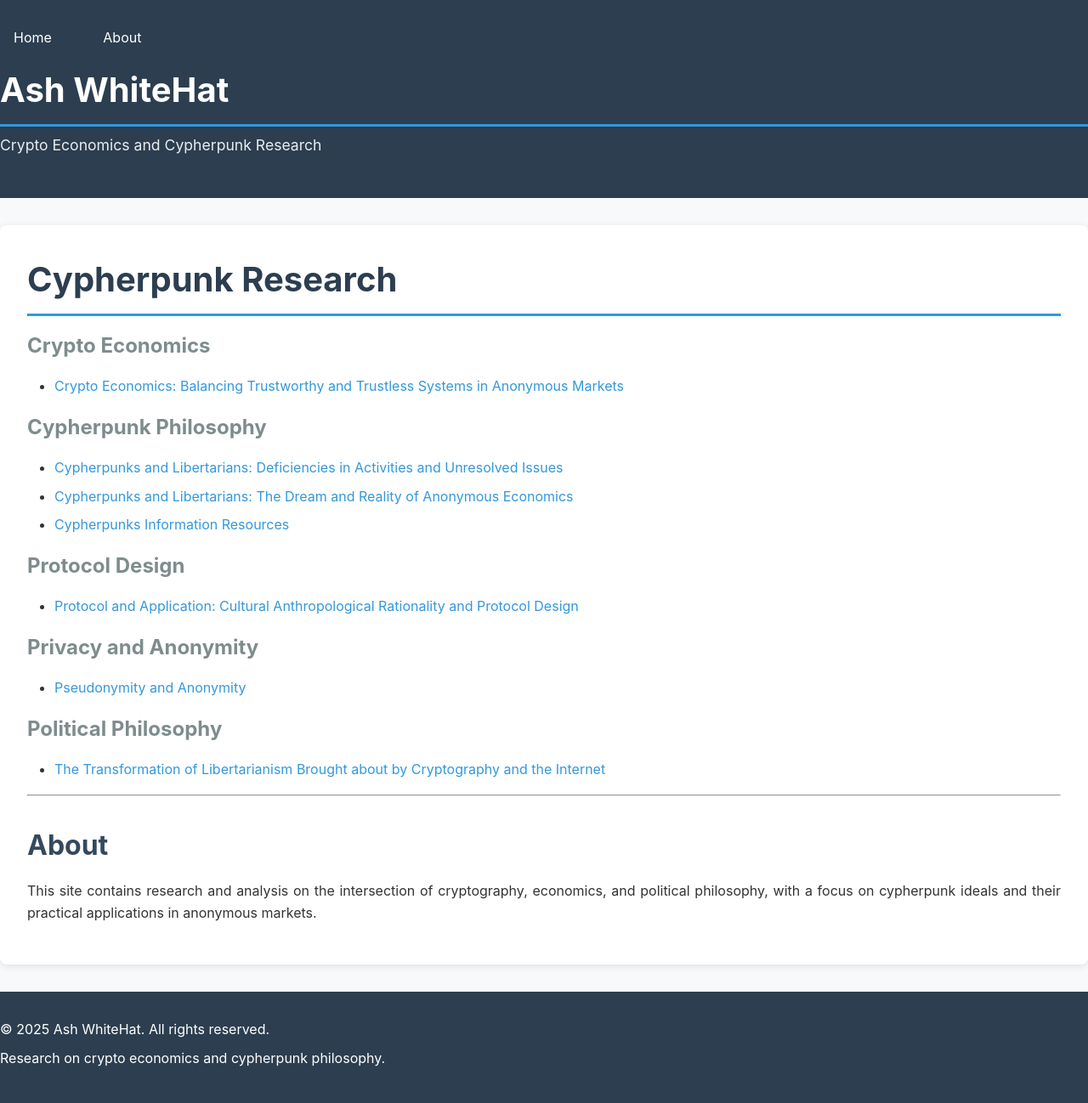
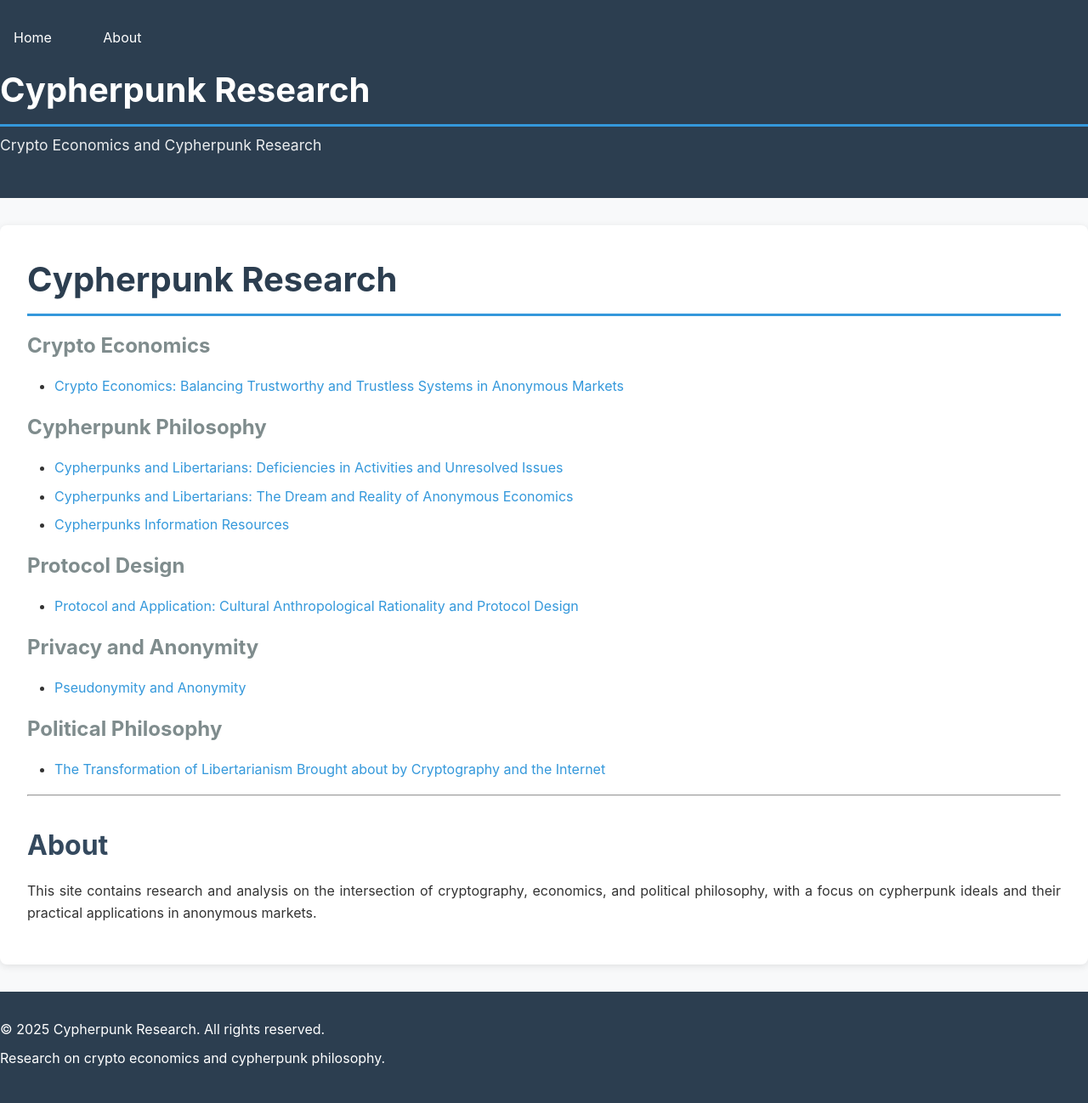
Before and after one commit to ashWhiteHat/thoughts, a Jekyll site: the page built from index.md, in a window 1280 px wide. Shown: the whole page at 85% size. Built offline with Jekyll 4.4.1, drawn with Linux system fonts in a browser that asks for light colours; part of the change alters nothing that is shown.

```diff
--- a/_config.yml
+++ b/_config.yml
@@ -1,5 +1,5 @@
 # Site settings
-title: "Ash WhiteHat"
+title: "Cypherpunk Research"
 description: "Crypto Economics and Cypherpunk Research"
 baseurl: "" # the subpath of your site, e.g. /blog
 url: "https://ashwhitehat.github.io" # the base hostname & protocol for your site
--- a/index.md
+++ b/index.md
@@ -7,21 +7,21 @@ description: "Crypto Economics and Cypherpunk Research"
 # Cypherpunk Research
 
 ### Crypto Economics
-- [Crypto Economics: Balancing Trustworthy and Trustless Systems in Anonymous Markets](crypto-economics-trustworthy-trustless-systems.md)
+- [Crypto Economics: Balancing Trustworthy and Trustless Systems in Anonymous Markets](contents/crypto-economics-trustworthy-trustless-systems.md)
 
 ### Cypherpunk Philosophy
-- [Cypherpunks and Libertarians: Deficiencies in Activities and Unresolved Issues](cypherpunks-libertarians-deficiencies.md)
-- [Cypherpunks and Libertarians: The Dream and Reality of Anonymous Economics](cypherpunks-libertarians-dream-reality.md)
-- [Cypherpunks Information Resources](cypherpunks-information-resources.md)
+- [Cypherpunks and Libertarians: Deficiencies in Activities and Unresolved Issues](contents/cypherpunks-libertarians-deficiencies.md)
+- [Cypherpunks and Libertarians: The Dream and Reality of Anonymous Economics](contents/cypherpunks-libertarians-dream-reality.md)
+- [Cypherpunks Information Resources](contents/cypherpunks-information-resources.md)
 
 ### Protocol Design
-- [Protocol and Application: Cultural Anthropological Rationality and Protocol Design](protocol-application-cultural-anthropology.md)
+- [Protocol and Application: Cultural Anthropological Rationality and Protocol Design](contents/protocol-application-cultural-anthropology.md)
 
 ### Privacy and Anonymity
-- [Pseudonymity and Anonymity](pseudonymity-anonymity.md)
+- [Pseudonymity and Anonymity](contents/pseudonymity-anonymity.md)
 
 ### Political Philosophy
-- [The Transformation of Libertarianism Brought about by Cryptography and the Internet](transformation-libertarianism-cryptography-internet.md)
+- [The Transformation of Libertarianism Brought about by Cryptography and the Internet](contents/transformation-libertarianism-cryptography-internet.md)
 
 ---
 
```
Also changed, not shown: README.md, contents/crypto-economics-trustworthy-trustless-systems.md (renamed from crypto-economics-trustworthy-trustless-systems.md), contents/cypherpunks-information-resources.md (renamed from cypherpunks-information-resources.md), contents/cypherpunks-libertarians-deficiencies.md (renamed from cypherpunks-libertarians-deficiencies.md), contents/cypherpunks-libertarians-dream-reality.md (renamed from cypherpunks-libertarians-dream-reality.md), contents/protocol-application-cultural-anthropology.md (renamed from protocol-application-cultural-anthropology.md), contents/pseudonymity-anonymity.md (renamed from pseudonymity-anonymity.md), contents/transformation-libertarianism-cryptography-internet.md (renamed from transformation-libertarianism-cryptography-internet.md).
